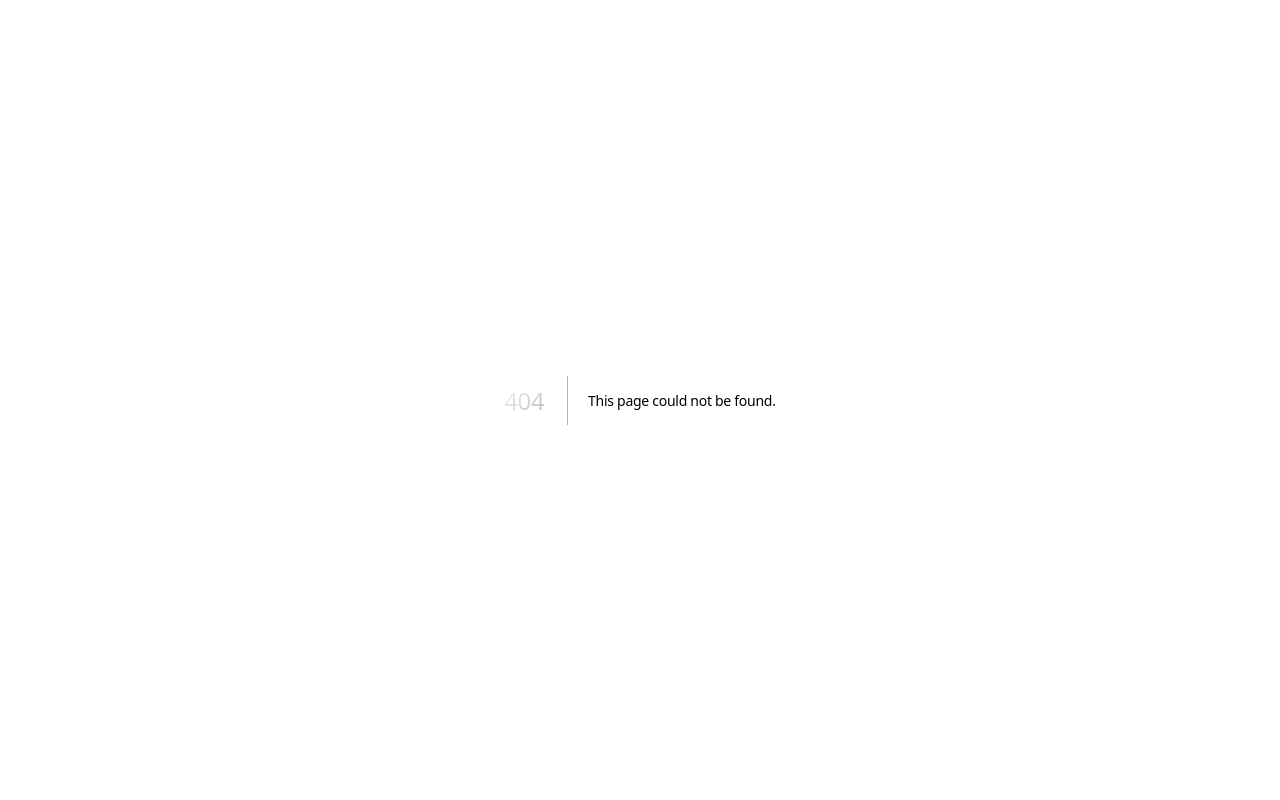
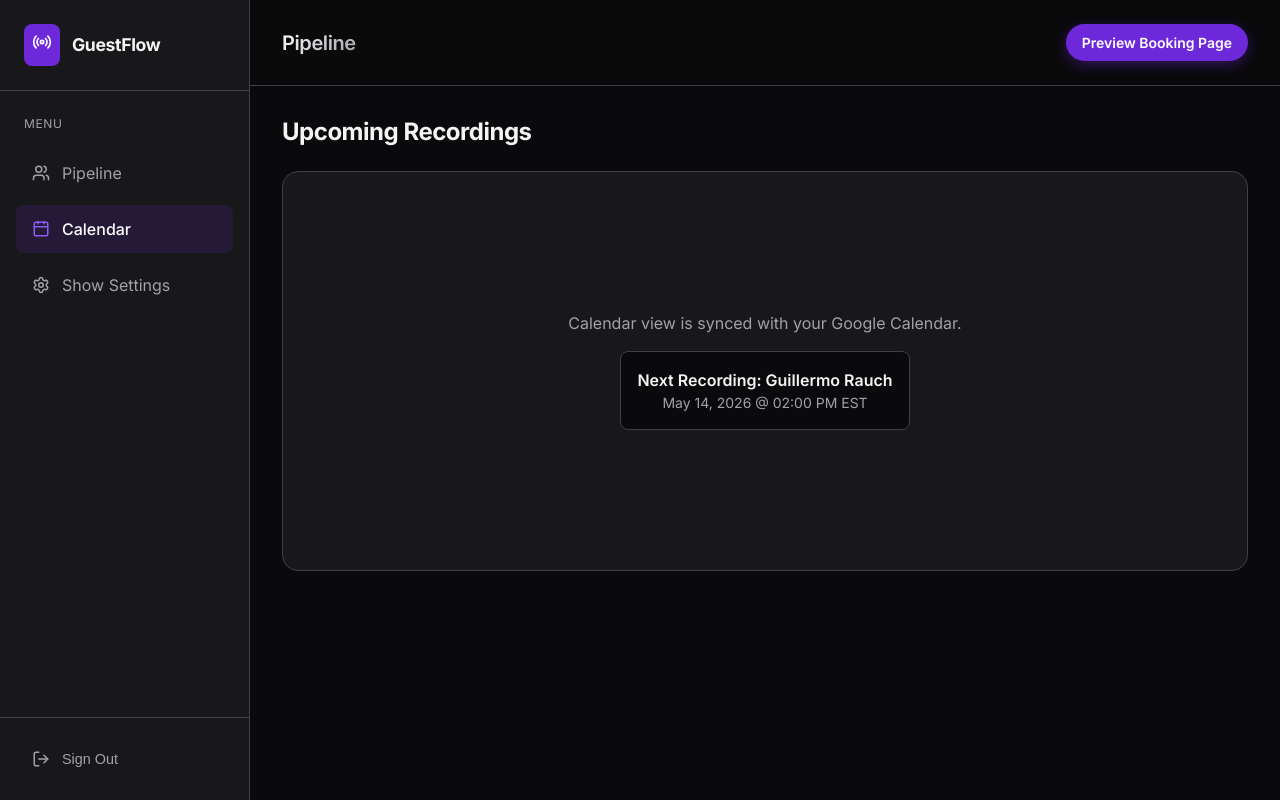
Before and after one commit to aryan-nirmal/23-for-23, a Next.js app in the folder podcast-guest-scheduler-08/: page /dashboard/calendar in a window 1280 px wide. Before the commit this address had no page. Built offline with nearby package versions, Linux system fonts and the light colour scheme.

Commit message:
feat(proj-08): implement calendar interface

```diff
--- /dev/null
+++ b/podcast-guest-scheduler-08/src/app/dashboard/calendar/page.tsx
@@ -0,0 +1,16 @@
+export default function CalendarPage() {
+  return (
+    <div className="animate-fade-in">
+      <h2 style={{ fontSize: '1.5rem', marginBottom: '1.5rem' }}>Upcoming Recordings</h2>
+      <div style={{ background: 'var(--surface)', padding: '2rem', borderRadius: '1rem', border: '1px solid var(--border)', minHeight: '400px', display: 'flex', alignItems: 'center', justifyContent: 'center' }}>
+        <div style={{ textAlign: 'center', color: 'var(--text-muted)' }}>
+          <p style={{ marginBottom: '1rem' }}>Calendar view is synced with your Google Calendar.</p>
+          <div style={{ padding: '1rem', background: 'var(--background)', borderRadius: '0.5rem', border: '1px solid var(--border)', display: 'inline-block' }}>
+            <div style={{ fontWeight: 600, color: 'var(--foreground)' }}>Next Recording: Guillermo Rauch</div>
+            <div style={{ fontSize: '0.875rem' }}>May 14, 2026 @ 02:00 PM EST</div>
+          </div>
+        </div>
+      </div>
+    </div>
+  );
+}
```
